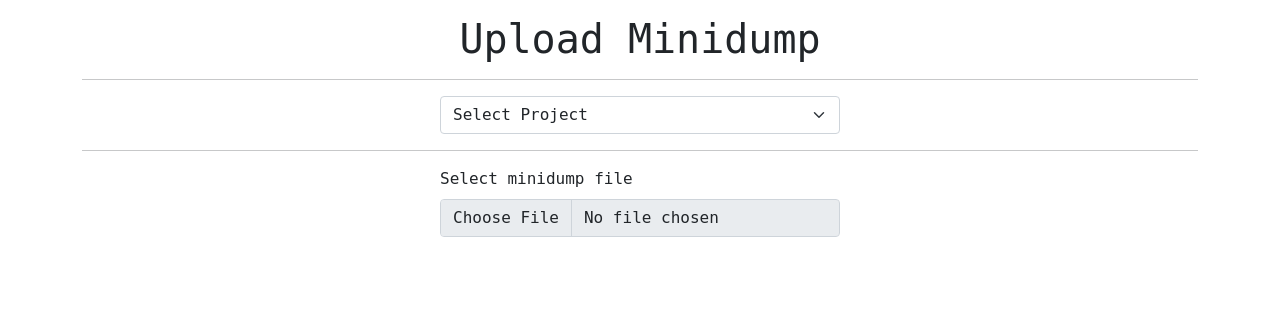
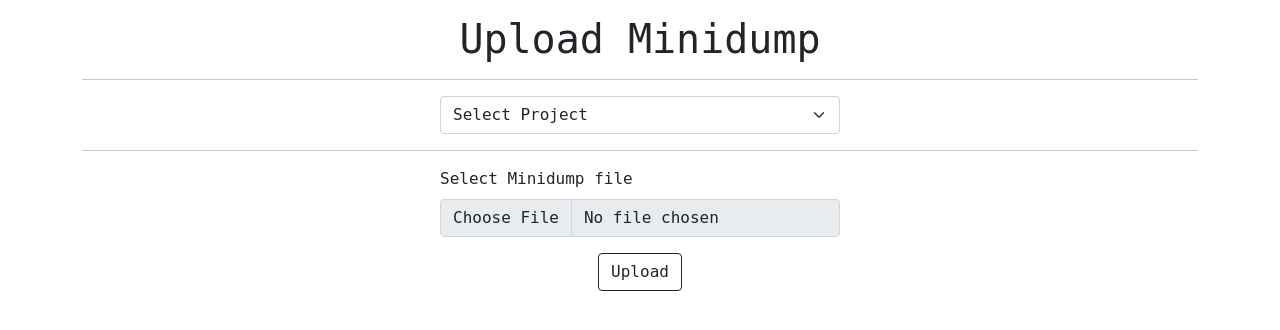
Before and after one commit to jameskr97/CrashServer, a Flask app: page /upload in a window 1280 px wide. Shown: the part 56-386 px from the top of the page. Run offline with Flask 2, Linux system fonts and the light colour scheme; parts of the project's set-up code (start-up, migrations or seed data) failed here and were passed over; some libraries are stand-ins or nearby versions; some web fonts are replaced.

Commit message:
Allow minidump uploads
Changes include:
- Move upload_minidump function to operations.py (so it can be the one place where uploads are send through)
- Create UploadMinidumpForm for validation
- Update upload endpoint to allow for posting minidumps
- Update upload.html to allow for upload api

```diff
--- a/crashserver/webapp/forms.py
+++ b/crashserver/webapp/forms.py
@@ -1,4 +1,5 @@
 from flask_wtf import FlaskForm
+from flask_wtf.file import FileField, FileRequired, FileAllowed
 from wtforms import StringField, PasswordField, BooleanField, SelectField
 from wtforms.validators import DataRequired, Email, Length
 
@@ -10,3 +11,15 @@ class LoginForm(FlaskForm):
 class CreateAppForm(FlaskForm):
     title = StringField('Project Name', validators=[DataRequired()])
     project_type = SelectField('Project Type', validators=[DataRequired()], choices=[('simple', "Simple"), ('versioned', "Versioned")])
+
+
+class UploadMinidumpForm(FlaskForm):
+    minidump = FileField("Select Minidump file", validators=[FileRequired(), FileAllowed(['dmp'], "Minidump Files Only")])
+    project = SelectField(u"Projects", coerce=str, validate_choice=False)
+
+    def add_project_choice(self, value, title):
+        data = (value, title)
+        if not self.project.choices:
+            self.project.choices = [data]
+        else:
+            self.project.choices.append(data)
--- a/crashserver/webapp/views.py
+++ b/crashserver/webapp/views.py
@@ -5,9 +5,10 @@ from flask import Blueprint, render_template, request, redirect, url_for, flash
 from flask_login import login_required
 
 from crashserver.webapp.models import Minidump, Project, ProjectType, User
-from crashserver.webapp.forms import CreateAppForm
+from crashserver.webapp.forms import CreateAppForm, UploadMinidumpForm
 from crashserver.utility import misc
 from crashserver.webapp import db
+from crashserver.webapp import operations as ops
 
 views = Blueprint("views", __name__)
 
@@ -86,7 +87,21 @@ def symbols():
     return render_template("symbols/symbols.html", projects=projects)
 
 
-@views.route('/upload')
+@views.route('/upload', methods=["GET", "POST"])
 def upload():
+    form = UploadMinidumpForm()
+
+    if request.method == "POST" and form.validate_on_submit():
+        res = ops.minidump_upload(db.session, form.project.data, None, form.minidump.data.stream.read())
+        if res.status_code != 200:
+            flash(res.json["error"], category="danger")
+            return redirect(url_for('views.upload'))
+        else:
+            return redirect(url_for('views.crash_detail', crash_id=res.json["id"]))
+    else:
+        misc.flash_form_errors(form)
+
     projects = Project.query.with_entities(Project.id, Project.project_name).all()
-    return render_template("upload.html", projects=projects)
+    for p in projects:
+        form.add_project_choice(str(p.id), p.project_name)
+    return render_template("upload.html", form=form, projects=projects)
--- a/res/templates/upload.html
+++ b/res/templates/upload.html
@@ -3,21 +3,35 @@
 {% block content %}
 	<h1 class="text-center">Upload Minidump</h1>
 	<hr>
+	<form class="" method="POST" action="{{ url_for("views.upload") }}" enctype="multipart/form-data">
+		{{ form.csrf_token }}
+
+		<!-- Drop down to select project -->
 		<div class="centering-grid">
 			<div class="centering-grid-item">
-			<select id="project-select" class="form-select" onChange="javascript:set_minidump_upload_enabled(true);" autocomplete="off">
+				<select id="project-select" class="centering-grid-item form-select" name="{{ form.project.name }}" onChange="javascript:set_minidump_upload_enabled(true);" autocomplete="off">
 					<option disabled selected>Select Project</option>
-				{% for proj in projects %}
-					<option value="{{ proj.id }}">{{ proj.project_name }}</option>
+					{% for option in form.project %}
+						{{ option }}
 					{% endfor %}
 				</select>
 			</div>
 		</div>
 		<hr>
+
+		<!-- Drop down to select  -->
 		<div class="centering-grid">
 			<div class="centering-grid-item">
-			<label class="form-label" for="minidump-upload">Select minidump file</label>
-			<input id="minidump-upload" type="file" class="form-control" disabled/>
+				<div class="mb-3">
+					{{ form.minidump.label(class="form-label") }}
+					{{ form.minidump(class="form-control", disabled="true", id="minidump-upload") }}
+				</div>
+				<div class="text-center">
+					<button type="submit" class="btn btn-outline-dark">Upload</button>
 				</div>
 			</div>
+
+		</div>
+	</form>
+
 {% endblock %}
```
Also changed, not shown: crashserver/webapp/api.py (+3 -28 lines), crashserver/webapp/operations.py (+31 -1 lines), README.md. Lines whose indentation alone changed are shown as unchanged.
